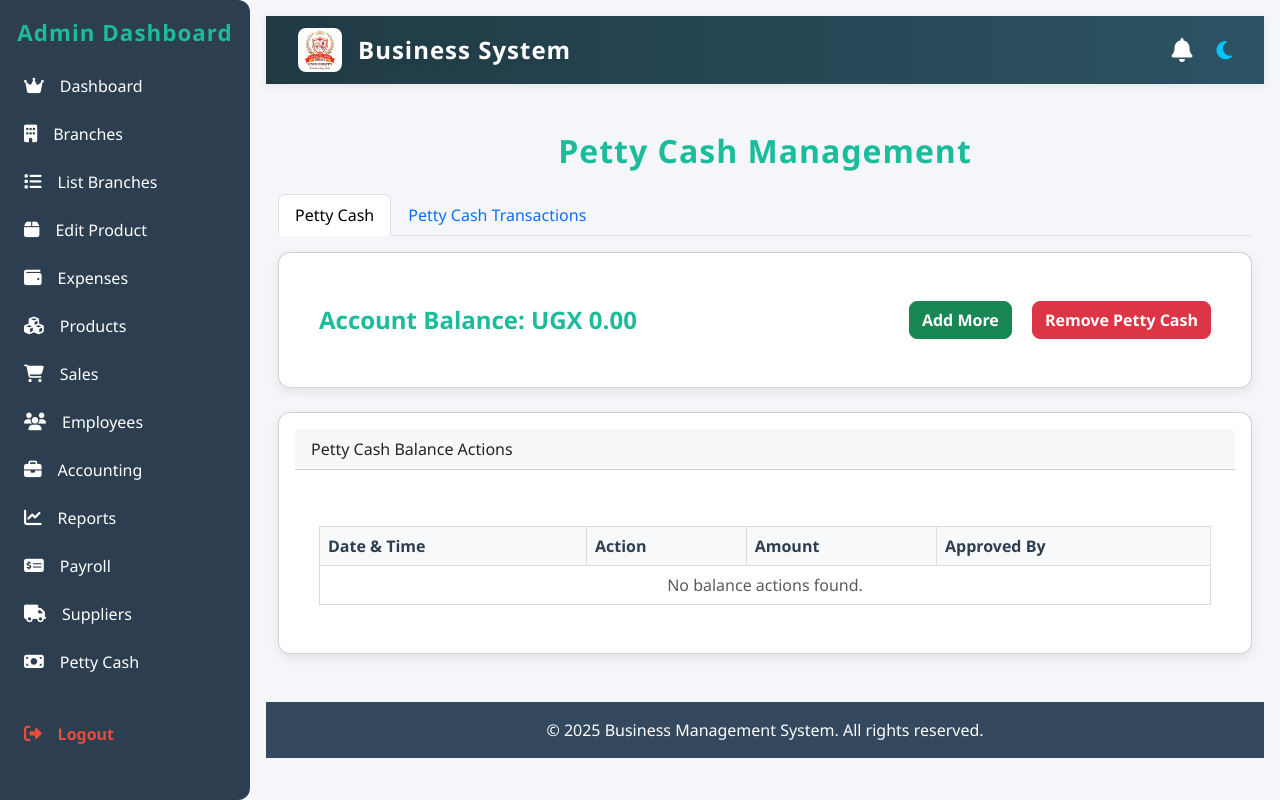
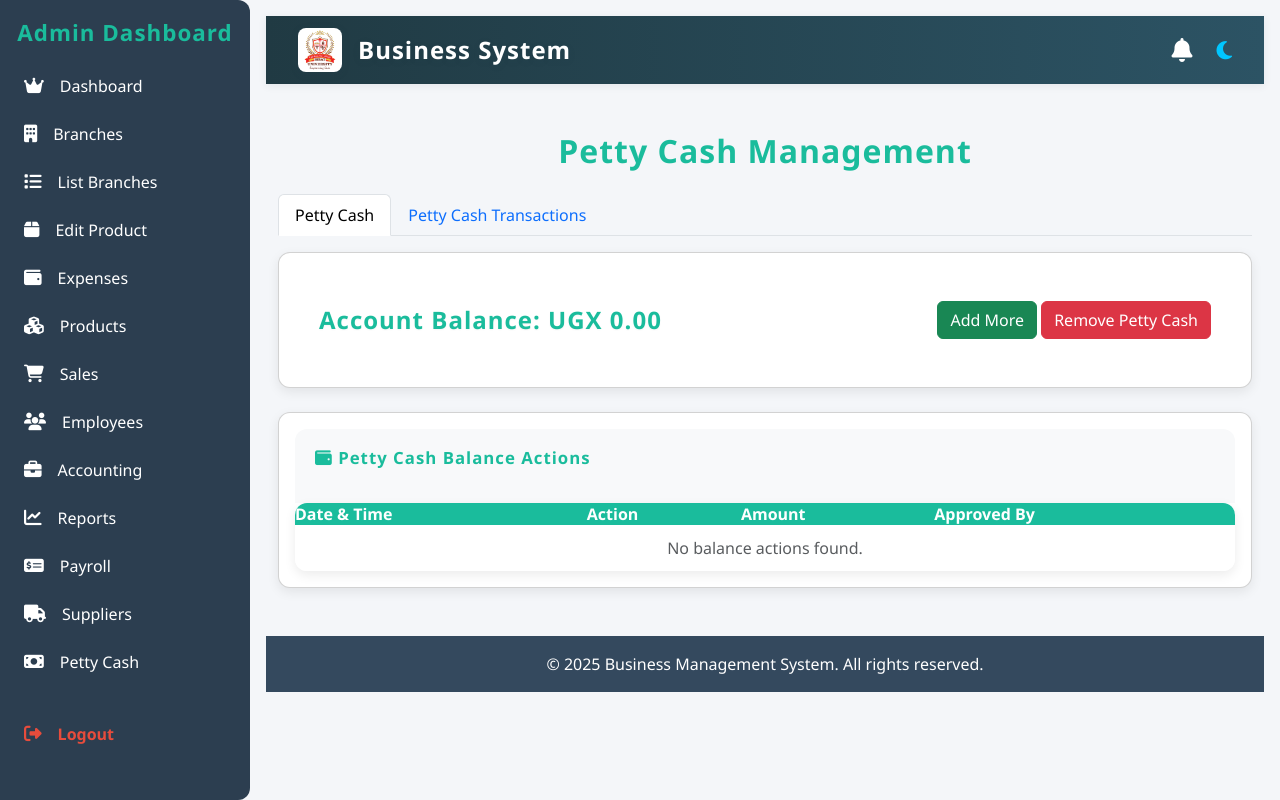
Before and after one commit to janiwyn/business-system, a PHP site: page /pages/petty_cash.php in a window 1280 px wide. Run offline with PHP 8.4, Linux system fonts and the light colour scheme; the visitor is signed in with stand-in values (Sample User, id 1); data that the repository does not hold is empty.

Commit message:
imporved the styling of petty cash actions table

```diff
--- a/pages/petty_cash.php
+++ b/pages/petty_cash.php
@@ -91,30 +91,38 @@ $balance_actions = $conn->query("SELECT * FROM petty_cash_balance ORDER BY creat
 <link rel="stylesheet" href="assets/css/accounting.css">
 <style>
 /* ...existing styles... */
+
+/* Petty balance styling: bold, green, matches Business Systems title */
 .petty-balance {
     font-size: 1.5rem;
     font-weight: bold;
-    color: #1abc9c;
+    color: #1abc9c !important;
+    letter-spacing: 1px;
+    /* Optionally add text-shadow for more pop */
+    text-shadow: 0 1px 2px rgba(0,0,0,0.04);
 }
-.petty-action-btn {
-    margin-left: 1rem;
-    font-weight: 600;
-    border-radius: 8px;
+body.dark-mode .petty-balance {
+    color: #1abc9c !important;
 }
-/* New styles for balance actions table */
-.balance-actions-table {
-    width: 100%;
-    margin-top: 1.5rem;
-    border-collapse: collapse;
+
+/* Petty Cash Balance Actions table header: match sidebar bg in dark mode, light in light mode */
+.petty-balance-header {
+    background-color: #f8f9fa !important;
+    color: #222 !important;
+    border-radius: 12px 12px 0 0;
+    font-weight: 700;
+    font-size: 1.1rem;
+    letter-spacing: 1px;
+    display: flex;
+    align-items: center;
+    padding: 1rem 1.25rem;
 }
-.balance-actions-table th, .balance-actions-table td {
-    border: 1px solid #ddd;
-    padding: 8px;
+body.dark-mode .petty-balance-header {
+    background-color: #23243a !important; /* Match sidebar dark bg */
+    color: #fff !important;
 }
-.balance-actions-table th {
-    background: #f8f9fa;
-    font-weight: 600;
-}
+
+/* Remove any old .balance-actions-table or badge-action-add/badge-action-remove styles if present */
 </style>
 <div class="container mt-5 mb-5">
     <h2 class="page-title mb-4 text-center">Petty Cash Management</h2>
@@ -140,11 +148,14 @@ $balance_actions = $conn->query("SELECT * FROM petty_cash_balance ORDER BY creat
                     </div>
                 </div>
             </div>
-            <!-- New: Balance Actions Table -->
+            <!-- Improved: Balance Actions Table styled like expenses table -->
             <div class="card">
-                <div class="card-header">Petty Cash Balance Actions</div>
-                <div class="card-body">
-                    <table class="balance-actions-table">
+                <div class="petty-balance-header">
+                    <span class="fw-bold title-card"><i class="fa-solid fa-wallet"></i> Petty Cash Balance Actions</span>
+                </div>
+                <div class="card-body p-0">
+                    <div class="transactions-table">
+                        <table>
                             <thead>
                                 <tr>
                                     <th>Date & Time</th>
@@ -176,6 +187,7 @@ $balance_actions = $conn->query("SELECT * FROM petty_cash_balance ORDER BY creat
                                 <?php endif; ?>
                             </tbody>
                         </table>
+                    </div>
                 </div>
             </div>
         </div>
```
Lines whose indentation alone changed are shown as unchanged.
